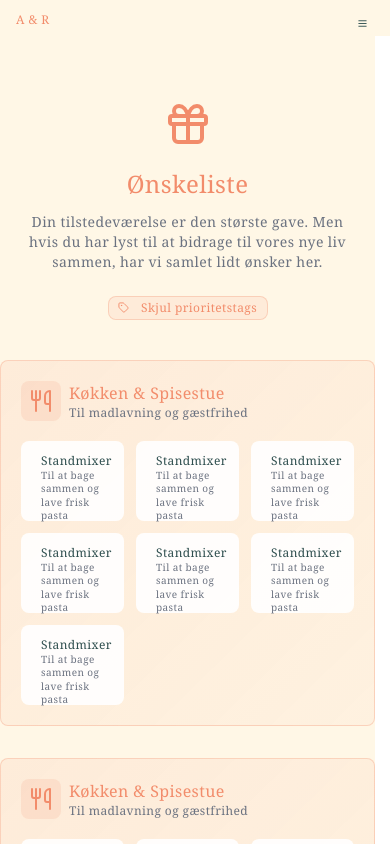
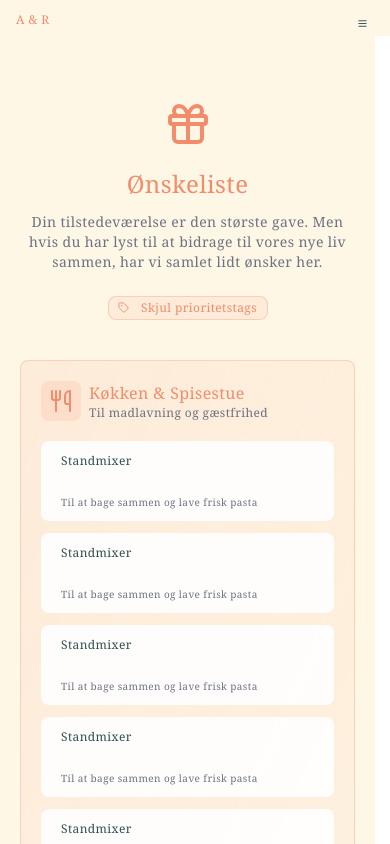
Before and after one commit to KatlaTL/wedding_application, a React (Vite) app: page /wishlist in a window 390 px wide. Shown: the top 844 px of the page. Built offline with nearby package versions, Linux system fonts and the light colour scheme.

Commit message:
added responsive styling to wishlist

```diff
--- a/src/pages/wishlist/WishList.tsx
+++ b/src/pages/wishlist/WishList.tsx
@@ -49,7 +49,7 @@ const WishList = () => {
                                     </div>
 
                                     {hide && (
-                                        <div className="grid grid-cols-3 gap-3 mt-8">
+                                        <div className="grid xs:grid-cols-3 gap-3 mt-8 mx-5 md:mx-0">
                                             <PriorityTile icon={Gift} title="Essential" description="Ting vi virkelig har brug" />
                                             <PriorityTile icon={Heart} title="Nice to Have" description="Ville gøre vores hverdag mere behagelig" />
                                             <PriorityTile icon={Coffee} title="Dream Gift" description="Små forkælelser, vi ville elske" />
--- a/src/pages/wishlist/_components/CategorySection.tsx
+++ b/src/pages/wishlist/_components/CategorySection.tsx
@@ -6,7 +6,7 @@ import { type PropsWithChildren } from "react";
  */
 const CategorySection = ({ icon: Icon, title, description, children }: PropsWithChildren<CategorySectionType>) => {
     return (
-        <div className="w-full rounded-lg border border-primary-30 bg-gradient-to-br from-primary/10 to-primary/5 p-5">
+        <div className="rounded-lg border border-primary-30 bg-gradient-to-br from-primary/10 to-primary/5 p-5 mx-5 md:mx-0">
             <div className="flex text-left gap-2">
                 <div className="flex bg-primary/15 w-10 h-10 rounded-lg justify-center items-center">
                     <Icon className="w-6 h-6 text-primary" />
@@ -17,7 +17,7 @@ const CategorySection = ({ icon: Icon, title, description, children }: PropsWith
                 </div>
             </div>
 
-            <div className="grid grid-cols-3 gap-3 mt-5">
+            <div className="grid md:grid-cols-3 xs:grid-cols-2 gap-3 mt-5">
                 {children}
             </div>
         </div>
```
